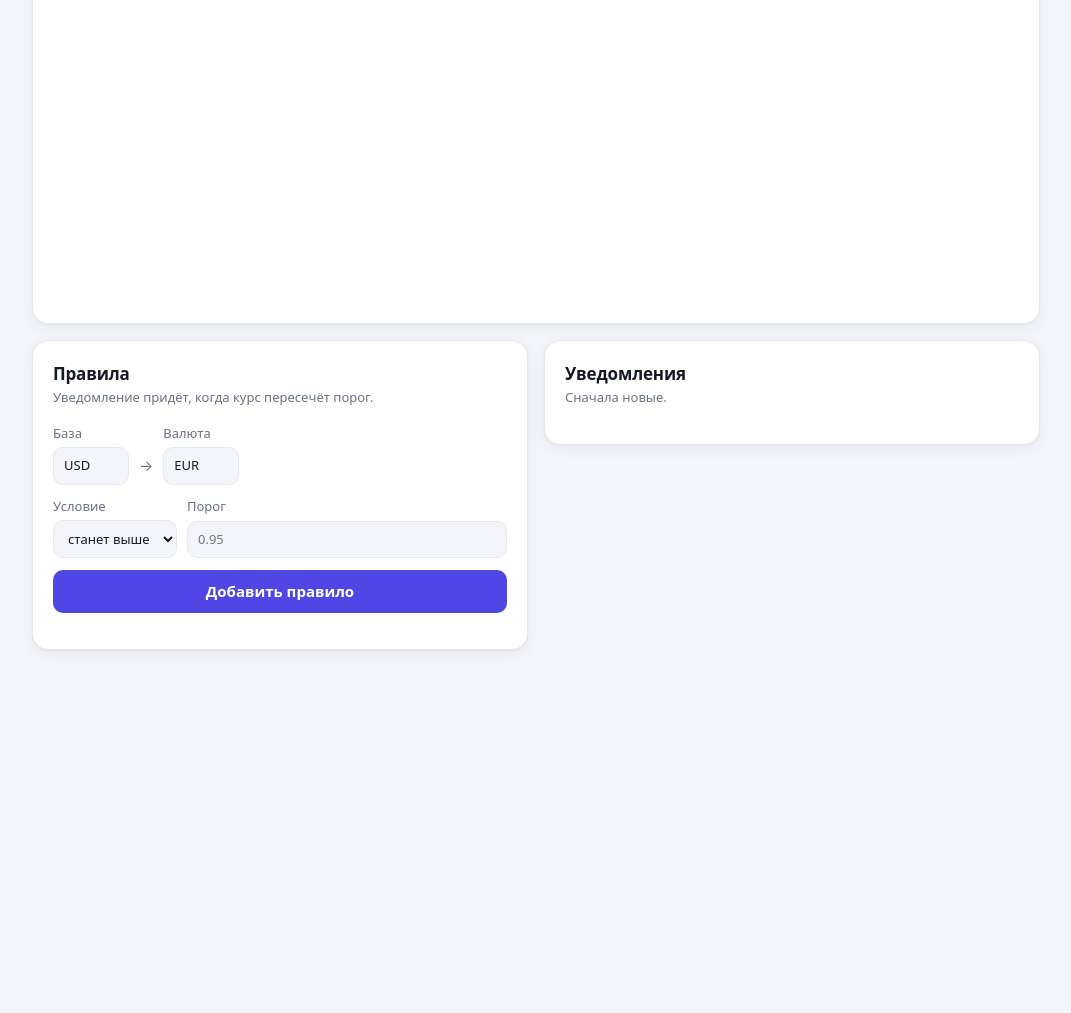
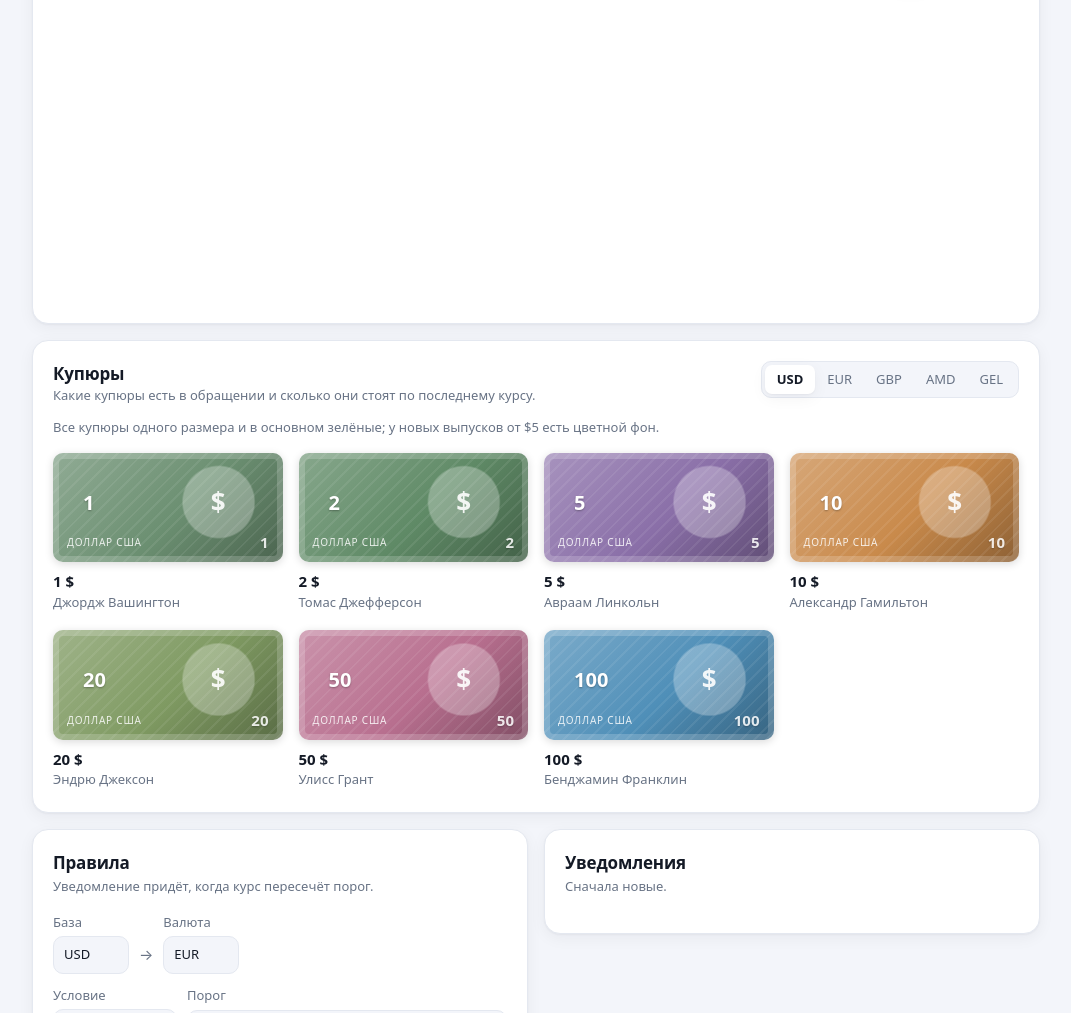
Before and after one commit to ogaanezov/currency-alerts, a website built with Vite: page ui/index.html in a window 1280 px wide. Shown: the part 453-1466 px from the top of the page, without its empty margins (104-1175 px from the left). Before the commit the page ends 1143 px from the top, so only its background shows below. Built offline with nearby package versions, Linux system fonts and the light colour scheme; files whose address does not match are found by name.

Commit message:
Add banknotes section to UI

```diff
--- a/ui/index.html
+++ b/ui/index.html
@@ -55,6 +55,19 @@
         <p id="chart-empty" class="empty" hidden>Курсов пока нет. Они собираются раз в час.</p>
       </section>
 
+      <section class="card" aria-labelledby="banknotes-title">
+        <div class="card-head">
+          <div>
+            <h2 id="banknotes-title">Купюры</h2>
+            <p class="muted small">Какие купюры есть в обращении и сколько они стоят по последнему курсу.</p>
+          </div>
+          <div id="banknote-tabs" class="segmented" role="tablist" aria-label="Валюта"></div>
+        </div>
+        <p id="banknote-about" class="muted small"></p>
+        <div id="banknote-grid" class="banknote-grid"></div>
+        <p id="banknote-hint" class="muted small hint"></p>
+      </section>
+
       <div class="columns">
         <section class="card">
           <h2>Правила</h2>
--- /dev/null
+++ b/ui/src/banknotes.ts
@@ -0,0 +1,85 @@
+// Купюры в обращении. Только данные для нарисованных карточек, без изображений.
+// color — основной цвет купюры, note — что на ней изображено (если известно точно).
+
+export interface Banknote {
+  value: number;
+  color: string;
+  note?: string;
+}
+
+export interface BanknoteSeries {
+  code: string;
+  title: string;
+  about: string;
+  approximateColors?: boolean;
+  notes: Banknote[];
+}
+
+export const BANKNOTES: BanknoteSeries[] = [
+  {
+    code: 'USD',
+    title: 'Доллар США',
+    about: 'Все купюры одного размера и в основном зелёные; у новых выпусков от $5 есть цветной фон.',
+    notes: [
+      { value: 1, color: '#6b8f71', note: 'Джордж Вашингтон' },
+      { value: 2, color: '#5f8a66', note: 'Томас Джефферсон' },
+      { value: 5, color: '#8a6fa8', note: 'Авраам Линкольн' },
+      { value: 10, color: '#c98a4b', note: 'Александр Гамильтон' },
+      { value: 20, color: '#7f9a62', note: 'Эндрю Джексон' },
+      { value: 50, color: '#b86f8f', note: 'Улисс Грант' },
+      { value: 100, color: '#4f8fb8', note: 'Бенджамин Франклин' },
+    ],
+  },
+  {
+    code: 'EUR',
+    title: 'Евро',
+    about: 'Чем больше номинал, тем крупнее купюра. На купюрах — архитектурные стили Европы.',
+    notes: [
+      { value: 5, color: '#8b8f96', note: 'Античность' },
+      { value: 10, color: '#c2484a', note: 'Романский стиль' },
+      { value: 20, color: '#3d6fb6', note: 'Готика' },
+      { value: 50, color: '#e0893a', note: 'Ренессанс' },
+      { value: 100, color: '#3f9a6a', note: 'Барокко и рококо' },
+      { value: 200, color: '#c9a03d', note: 'Модерн' },
+      { value: 500, color: '#8a5aa8', note: 'Архитектура XX века, больше не выпускается' },
+    ],
+  },
+  {
+    code: 'GBP',
+    title: 'Фунт стерлингов',
+    about: 'Купюры Банка Англии, пластиковые (полимерные).',
+    notes: [
+      { value: 5, color: '#3a9a96', note: 'Уинстон Черчилль' },
+      { value: 10, color: '#d0803a', note: 'Джейн Остин' },
+      { value: 20, color: '#7a4f9a', note: 'Уильям Тёрнер' },
+      { value: 50, color: '#c0443e', note: 'Алан Тьюринг' },
+    ],
+  },
+  {
+    code: 'AMD',
+    title: 'Армянский драм',
+    about: 'Серия 2018 года на гибридной основе: бумага в защитной плёнке. На купюрах — деятели армянской культуры.',
+    approximateColors: true,
+    notes: [
+      { value: 1000, color: '#7a5aa0', note: 'Паруйр Севак' },
+      { value: 2000, color: '#3f8a8a' },
+      { value: 5000, color: '#9a5a3a', note: 'Уильям Сароян' },
+      { value: 10000, color: '#b0704a' },
+      { value: 20000, color: '#4f8a80', note: 'Иван Айвазовский' },
+      { value: 50000, color: '#7d7a6e' },
+    ],
+  },
+  {
+    code: 'GEL',
+    title: 'Грузинский лари',
+    about: 'Серия 2016–2019 годов. В 2021 году цвета 5 и 20 лари изменили, чтобы их не путали.',
+    approximateColors: true,
+    notes: [
+      { value: 5, color: '#9a6a3f', note: 'Иване Джавахишвили' },
+      { value: 10, color: '#4f8a9a' },
+      { value: 20, color: '#8a4f6a' },
+      { value: 50, color: '#a08a3f' },
+      { value: 100, color: '#5f7a4f' },
+    ],
+  },
+];
--- a/ui/src/main.ts
+++ b/ui/src/main.ts
@@ -9,6 +9,7 @@ import {
   Tooltip,
 } from 'chart.js';
 import { api, type AppNotification, type Direction, type Rate, type Rule } from './api';
+import { BANKNOTES, type Banknote, type BanknoteSeries } from './banknotes';
 import './style.css';
 
 Chart.register(LineController, LineElement, PointElement, LinearScale, CategoryScale, Tooltip, Filler);
@@ -314,6 +315,73 @@ convSwap.addEventListener('click', () => {
 });
 byId<HTMLFormElement>('converter-form').addEventListener('submit', (event) => event.preventDefault());
 
+// ---------- Купюры ----------
+
+const banknoteTabs = byId<HTMLDivElement>('banknote-tabs');
+const banknoteAbout = byId<HTMLParagraphElement>('banknote-about');
+const banknoteGrid = byId<HTMLDivElement>('banknote-grid');
+const banknoteHint = byId<HTMLParagraphElement>('banknote-hint');
+
+let selectedSeries = BANKNOTES[0];
+const valueFormat = new Intl.NumberFormat('ru-RU');
+
+function renderBanknote(series: BanknoteSeries, banknote: Banknote, rate: number | null, target: string): HTMLElement {
+  const card = el('figure', 'banknote');
+  const bill = el('div', 'bill');
+  bill.style.setProperty('--note', banknote.color);
+  bill.setAttribute('role', 'img');
+  bill.setAttribute('aria-label', `${valueFormat.format(banknote.value)} ${series.code}`);
+
+  bill.append(
+    el('span', 'bill-corner top', valueFormat.format(banknote.value)),
+    el('span', 'bill-seal', info(series.code).symbol),
+    el('span', 'bill-name', series.title),
+    el('span', 'bill-corner bottom', valueFormat.format(banknote.value)),
+  );
+
+  const caption = el('figcaption');
+  caption.append(el('div', 'bill-value', `${valueFormat.format(banknote.value)} ${info(series.code).symbol}`));
+  if (rate !== null) {
+    caption.append(el('div', 'muted small', `≈ ${moneyFormat.format(banknote.value * rate)} ${info(target).symbol}`));
+  }
+  if (banknote.note) caption.append(el('div', 'muted small', banknote.note));
+
+  card.append(bill, caption);
+  return card;
+}
+
+async function renderBanknotes(): Promise<void> {
+  const series = selectedSeries;
+  banknoteTabs.querySelectorAll('button').forEach((b) =>
+    b.setAttribute('aria-selected', String(b.dataset.code === series.code)),
+  );
+  banknoteAbout.textContent = series.about;
+  banknoteHint.textContent = series.approximateColors ? 'Цвета карточек приблизительные.' : '';
+
+  // Цену купюры показываем в долларах, а для самого доллара — в евро.
+  const target = series.code === BASE ? QUOTES[0] : BASE;
+  let rate: number | null = null;
+  try {
+    rate = Number((await api.convert(series.code, target, 1)).rate);
+  } catch {
+    // курса ещё нет — показываем купюры без цены
+  }
+  if (series !== selectedSeries) return;
+  banknoteGrid.replaceChildren(...series.notes.map((note) => renderBanknote(series, note, rate, target)));
+}
+
+for (const series of BANKNOTES) {
+  const tab = el('button', '', series.code);
+  tab.type = 'button';
+  tab.dataset.code = series.code;
+  tab.setAttribute('role', 'tab');
+  tab.addEventListener('click', () => {
+    selectedSeries = series;
+    renderBanknotes();
+  });
+  banknoteTabs.append(tab);
+}
+
 // ---------- Обновление ----------
 
 function showStatus(text: string, isError = false): void {
@@ -327,7 +395,7 @@ function showError(e: unknown): void {
 
 async function refresh(): Promise<void> {
   try {
-    await Promise.all([loadTiles(), loadChart(), loadRules(), loadNotifications(), convert()]);
+    await Promise.all([loadTiles(), loadChart(), loadRules(), loadNotifications(), convert(), renderBanknotes()]);
     showStatus(`Обновлено в ${new Date().toLocaleTimeString('ru-RU', { hour: '2-digit', minute: '2-digit' })}`);
   } catch (e) {
     showStatus(`Нет связи с сервером: ${(e as Error).message}`, true);
--- a/ui/src/style.css
+++ b/ui/src/style.css
@@ -209,7 +209,8 @@ main {
   border-radius: 7px;
   cursor: pointer;
 }
-.segmented button.active { background: var(--card); color: var(--text); box-shadow: var(--shadow); font-weight: 600; }
+.segmented button.active,
+.segmented button[aria-selected='true'] { background: var(--card); color: var(--text); box-shadow: var(--shadow); font-weight: 600; }
 
 /* ---------- Форма ---------- */
 
@@ -319,3 +320,65 @@ input:focus, select:focus { outline: none; border-color: var(--accent); box-shad
 .swap:hover { background: var(--accent-faint); }
 .conv-result { margin-top: 16px; padding: 16px; border-radius: 12px; background: var(--accent-faint); }
 .conv-value { font-size: 30px; font-weight: 700; letter-spacing: -0.02em; font-variant-numeric: tabular-nums; overflow-wrap: anywhere; }
+
+/* ---------- Купюры ---------- */
+
+.hint { margin-top: 12px; }
+
+.banknote-grid {
+  display: grid;
+  gap: 18px 16px;
+  grid-template-columns: repeat(auto-fill, minmax(190px, 1fr));
+  margin-top: 16px;
+}
+
+.banknote { margin: 0; display: grid; gap: 8px; }
+
+.bill {
+  --note: #888;
+  position: relative;
+  aspect-ratio: 2.1 / 1;
+  border-radius: 10px;
+  overflow: hidden;
+  color: #fff;
+  background:
+    radial-gradient(circle at 72% 45%, rgba(255, 255, 255, 0.28) 0 20%, transparent 21%),
+    repeating-linear-gradient(135deg, rgba(255, 255, 255, 0.07) 0 2px, transparent 2px 9px),
+    linear-gradient(135deg, color-mix(in srgb, var(--note) 75%, white), var(--note) 55%, color-mix(in srgb, var(--note) 70%, black));
+  box-shadow: inset 0 0 0 6px rgba(255, 255, 255, 0.18), 0 2px 8px rgba(0, 0, 0, 0.15);
+  transition: transform 0.2s;
+}
+.bill:hover { transform: translateY(-2px) rotate(-1deg); }
+
+.bill-corner {
+  position: absolute;
+  font-weight: 800;
+  font-size: 20px;
+  line-height: 1;
+  text-shadow: 0 1px 2px rgba(0, 0, 0, 0.3);
+  font-variant-numeric: tabular-nums;
+}
+.bill-corner.top { top: 12px; left: 14px; }
+.bill-corner.bottom { bottom: 12px; right: 14px; font-size: 15px; opacity: 0.85; }
+
+.bill-seal {
+  position: absolute;
+  top: 45%;
+  left: 72%;
+  transform: translate(-50%, -50%);
+  font-size: 26px;
+  font-weight: 700;
+  opacity: 0.9;
+}
+
+.bill-name {
+  position: absolute;
+  bottom: 12px;
+  left: 14px;
+  font-size: 10px;
+  letter-spacing: 0.08em;
+  text-transform: uppercase;
+  opacity: 0.85;
+}
+
+.bill-value { font-weight: 600; }
```
Also changed, not shown: PLAN.md (+3 -2 lines), docs/progress.md (+9 -4 lines), README.md.
